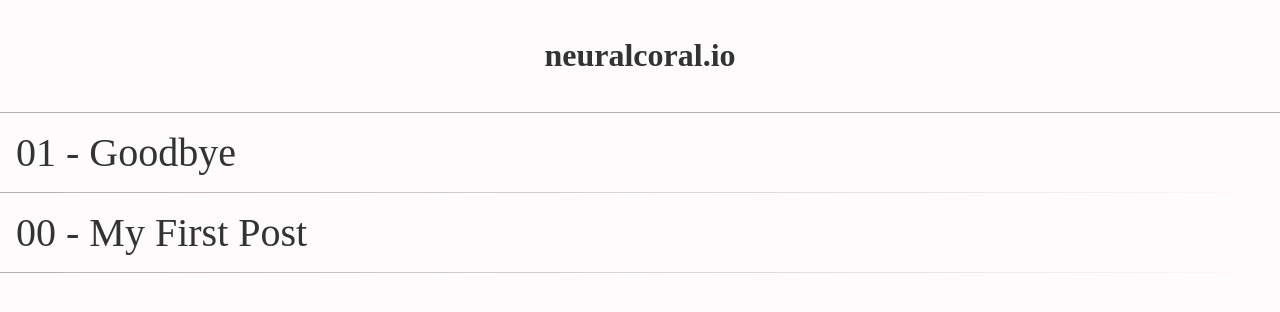
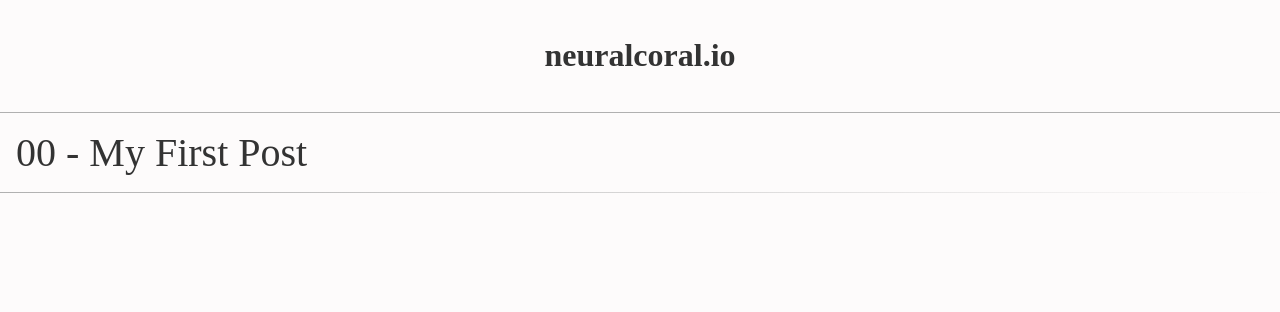
Before and after one commit to neuralcoral/BlogStaticWebsite, a React (Create React App) app: page / in a window 1280 px wide. Shown: the top 312 px of the page. Built offline with nearby package versions, Linux system fonts and the light colour scheme; a web font is replaced by a local one.

Commit message:
Second draft

```diff
--- a/src/entries/EntryResolver.tsx
+++ b/src/entries/EntryResolver.tsx
@@ -7,7 +7,6 @@ export interface EntriesResolverProps {}
 const EntryResolver:React.FC<EntriesResolverProps> = () => {
     const components = [
         { title: "My First Post", component: Post000},
-        { title: "Goodbye", component: () => <h1>02 - goodbye</h1> },
     ];
     const [isShowTable, setIsShowTable] = useState(true);
     const [selectedEntry, setSelectedEntry] = useState<React.FC>();
```
